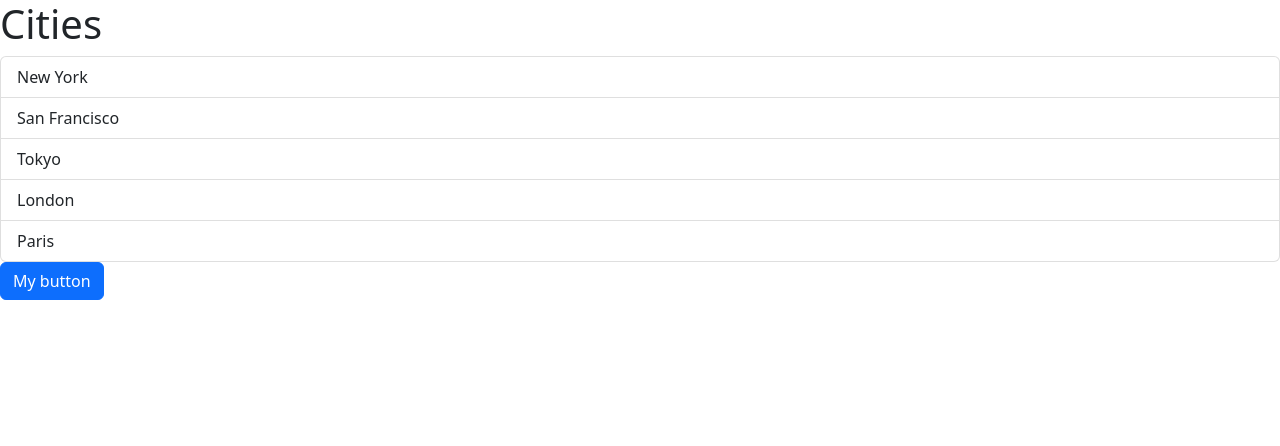
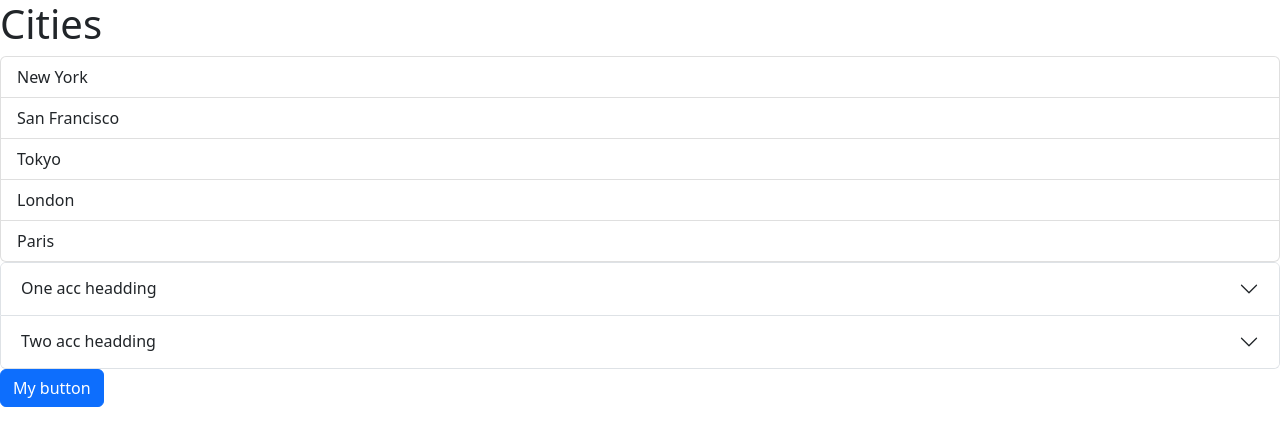
Before and after one commit to MensiPass/ReactBasicComponents, a React (Vite) app: page / in a window 1280 px wide. Shown: the top 446 px of the page. Built offline with nearby package versions, Linux system fonts and the light colour scheme.

Commit message:
Accordion component

```diff
--- a/src/App.tsx
+++ b/src/App.tsx
@@ -1,11 +1,15 @@
 import Alert from "./Components/Alert";
 import Button from "./Components/Button";
 import ListGroup from "./Components/ListGroup";
+import Accordion from "./Components/Accordion";
 import { useState } from "react";
 
 function App() {
   const [alertVisible, setAlertVisibility] = useState(false);
+
   let items = ["New York", "San Francisco", "Tokyo", "London", "Paris"];
+  let accitems = ["text one", "text two"];
+  let headings = ["One acc headding", "Two acc headding"];
   const handleSelectItem = (item: string) => {
     console.log(item);
   };
@@ -28,6 +32,7 @@ function App() {
           Button was clicked so this <span>alert</span> apears
         </Alert>
       )}
+      <Accordion accitems={accitems} headings={headings}></Accordion>
       <Button onClick={() => setAlertVisibility(true)}>My button</Button>
     </>
   );
--- /dev/null
+++ b/src/Components/Accordion.tsx
@@ -0,0 +1,56 @@
+import React from "react";
+import { useState } from "react";
+
+interface Props {
+  accitems: string[];
+  headings: string[];
+}
+
+const Accordion = ({ headings, accitems }: Props) => {
+  const [accSel, setAccSel] = useState(false);
+  const [accSelIn, setAccSelIn] = useState(-1);
+  return (
+    <div className="accordion" id="accordionExample">
+      {headings.map((heading, index) => (
+        <div className="accordion-item">
+          <h2 className="accordion-header">
+            <button
+              onClick={() => {
+                setAccSel(true);
+                setAccSelIn(index);
+              }}
+              className={
+                accSel === true && accSelIn === index
+                  ? "accordion-button"
+                  : "accordion-button collapsed"
+              }
+              type="button"
+              data-bs-toggle="collapse"
+              data-bs-target={"#collapse" + index}
+              aria-expanded={accSel}
+              aria-controls={"collapse" + index}
+            >
+              {heading}
+            </button>
+          </h2>
+
+          <div
+            id={"collapse" + index}
+            className={
+              accSel === true && accSelIn === index
+                ? "accordion-collapse collapse show"
+                : "accordion-collapse collapse "
+            }
+            data-bs-parent="#accordionExample"
+          >
+            <div className="accordion-body">
+              <strong>{accitems[index]}</strong>
+            </div>
+          </div>
+        </div>
+      ))}
+    </div>
+  );
+};
+
+export default Accordion;
```
